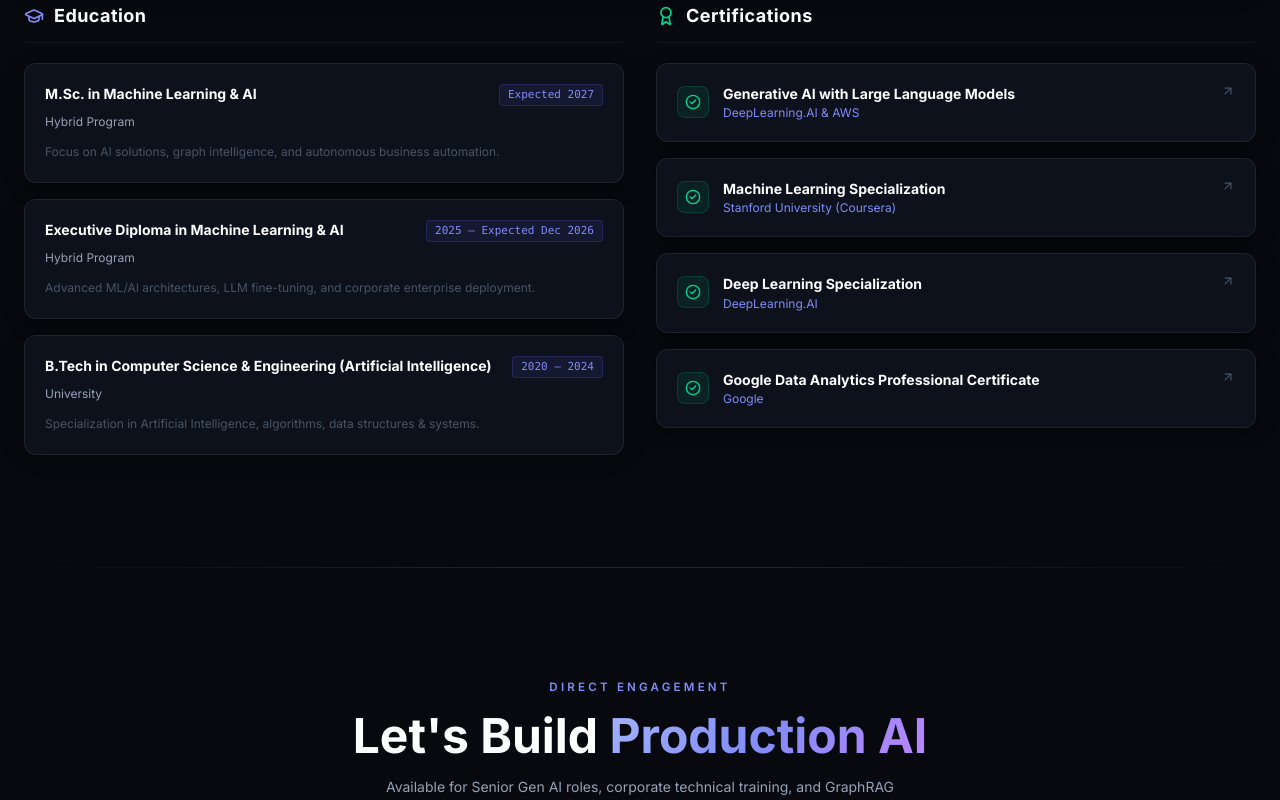
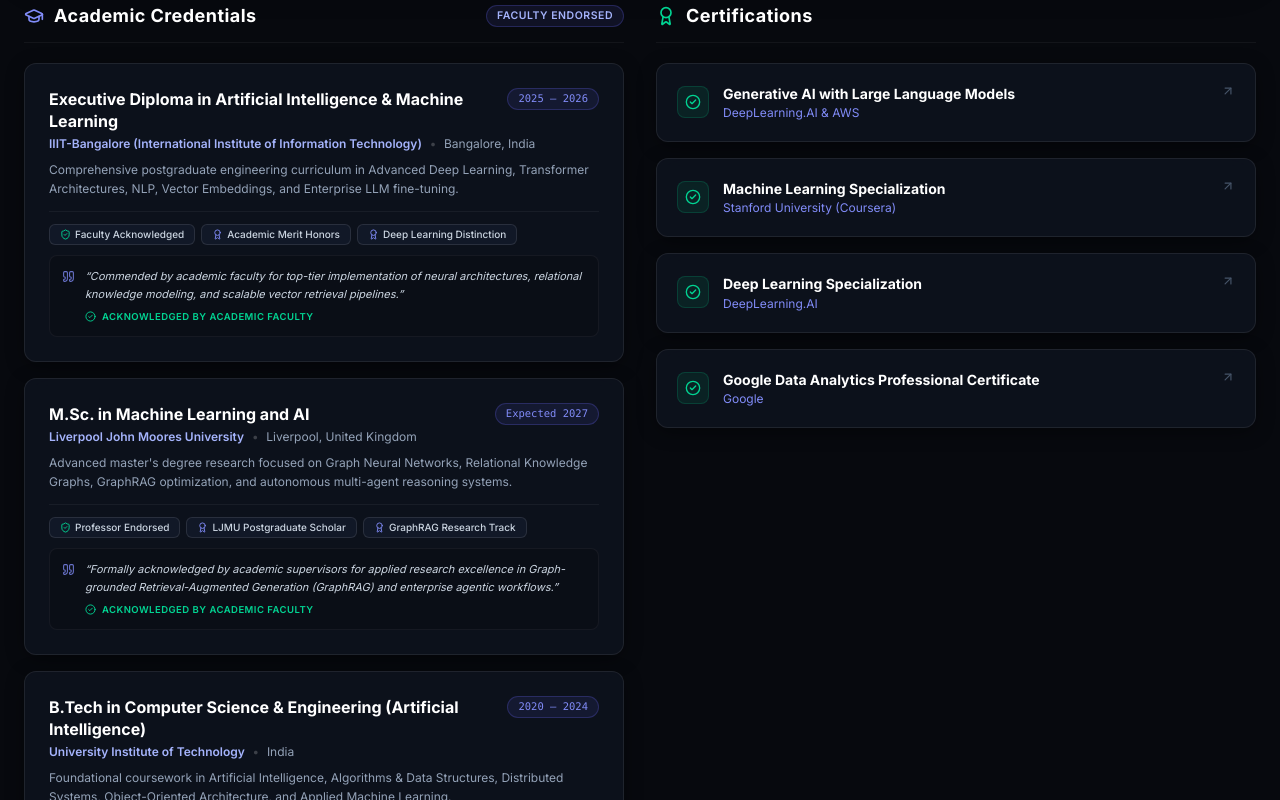
Before and after one commit to abhigurjar101/portfolio, a Next.js app: page / in a window 1280 px wide. Shown: the part 8920-9720 px from the top of the page. Built offline with nearby package versions, Linux system fonts and the light colour scheme.

Commit message:
feat: add Executive Diploma from IIIT-Bangalore and Masters from LJMU with professor acknowledgments and badges

```diff
--- a/components/credentials/Credentials.tsx
+++ b/components/credentials/Credentials.tsx
@@ -1,7 +1,7 @@
 "use client";
 
 import { profile } from "@/data/profile";
-import { GraduationCap, Award, CheckCircle2, ShieldCheck, ArrowUpRight } from "lucide-react";
+import { GraduationCap, Award, CheckCircle2, ShieldCheck, ArrowUpRight, Quote } from "lucide-react";
 import OfferLetterModal from "@/components/ui/OfferLetterModal";
 
 export default function Credentials() {
@@ -46,28 +46,82 @@
         </div>
 
         {/* Two-column layout: Education & Certifications */}
-        <div className="grid md:grid-cols-2 gap-8">
+        <div className="grid md:grid-cols-2 gap-8 items-start">
           {/* Education Column */}
           <div className="flex flex-col gap-5">
-            <div className="flex items-center gap-2.5 pb-3 border-b border-white/5">
-              <GraduationCap size={20} className="text-[#818cf8]" />
-              <h3 className="text-lg font-bold text-white tracking-wide">Education</h3>
+            <div className="flex items-center justify-between pb-3 border-b border-white/5">
+              <div className="flex items-center gap-2.5">
+                <GraduationCap size={20} className="text-[#818cf8]" />
+                <h3 className="text-lg font-bold text-white tracking-wide">Academic Credentials</h3>
+              </div>
+              <span className="text-[10.5px] font-semibold uppercase tracking-wider px-2.5 py-0.5 rounded-full bg-[#6366f1]/10 text-[#a5b4fc] border border-[#6366f1]/25">
+                Faculty Endorsed
+              </span>
             </div>
 
             <div className="flex flex-col gap-4">
               {profile.education.map((item, idx) => (
                 <div
                   key={idx}
-                  className="card-glass rounded-xl p-5 border border-white/5 hover:border-[#6366f1]/30 transition-all duration-300 flex flex-col gap-2"
+                  className="card-glass rounded-xl p-5 sm:p-6 border border-white/10 hover:border-[#6366f1]/40 transition-all duration-300 flex flex-col justify-between gap-3 relative overflow-hidden group shadow-lg"
                 >
-                  <div className="flex items-start justify-between gap-3">
-                    <h4 className="text-sm font-bold text-white leading-snug">{item.degree}</h4>
-                    <span className="text-[11px] font-mono text-[#818cf8] shrink-0 bg-[#6366f1]/10 px-2 py-0.5 rounded border border-[#6366f1]/20">
-                      {item.period}
-                    </span>
+                  {/* Subtle top indicator beam */}
+                  <div className="absolute top-0 left-0 right-0 h-[2px] bg-gradient-to-r from-transparent via-[#6366f1]/40 to-transparent opacity-0 group-hover:opacity-100 transition-opacity" />
+
+                  {/* Degree title & Period */}
+                  <div>
+                    <div className="flex items-start justify-between gap-3 mb-1">
+                      <h4 className="text-sm sm:text-base font-bold text-white leading-snug">
+                        {item.degree}
+                      </h4>
+                      <span className="text-[10.5px] font-mono text-[#818cf8] shrink-0 bg-[#6366f1]/10 px-2.5 py-0.5 rounded-full border border-[#6366f1]/25">
+                        {item.period}
+                      </span>
+                    </div>
+
+                    {/* Institution & Location */}
+                    <div className="flex items-center gap-2 text-xs font-semibold text-[#a5b4fc] mb-2">
+                      <span>{item.institution}</span>
+                      <span className="text-white/20">•</span>
+                      <span className="text-[#94a3b8] font-normal">{item.location}</span>
+                    </div>
+
+                    <p className="text-xs text-[#94a3b8] leading-relaxed">{item.details}</p>
                   </div>
-                  <p className="text-xs text-[#94a3b8]">{item.institution}</p>
-                  <p className="text-xs text-[#475569] leading-relaxed mt-1">{item.details}</p>
+
+                  {/* Professor Badges & Faculty Acknowledgment */}
+                  <div className="pt-3 border-t border-white/5 flex flex-col gap-2.5">
+                    {/* Badges strip */}
+                    <div className="flex flex-wrap items-center gap-1.5">
+                      {item.badges.map((badge, bIdx) => (
+                        <span
+                          key={bIdx}
+                          className="inline-flex items-center gap-1 px-2.5 py-0.5 rounded-md bg-[#111827] border border-white/10 text-[10px] font-medium text-[#cbd5e1] group-hover:border-[#6366f1]/30 transition-colors"
+                        >
+                          {bIdx === 0 ? (
+                            <ShieldCheck size={11} className="text-emerald-400 shrink-0" />
+                          ) : (
+                            <Award size={11} className="text-[#818cf8] shrink-0" />
+                          )}
+                          <span>{badge}</span>
+                        </span>
+                      ))}
+                    </div>
+
+                    {/* Professor / Faculty Acknowledgment Quote Block */}
+                    <div className="p-3 rounded-lg bg-[#0a0e17]/80 border border-white/5 flex items-start gap-2.5">
+                      <Quote size={13} className="text-[#818cf8] shrink-0 mt-0.5 opacity-80" />
+                      <div className="flex-1">
+                        <p className="text-[11px] text-[#cbd5e1] leading-relaxed italic">
+                          &ldquo;{item.facultyAcknowledgment}&rdquo;
+                        </p>
+                        <div className="flex items-center gap-1.5 mt-1.5 text-[9.5px] font-semibold tracking-wider uppercase text-emerald-400">
+                          <CheckCircle2 size={11} />
+                          <span>Acknowledged by Academic Faculty</span>
+                        </div>
+                      </div>
+                    </div>
+                  </div>
                 </div>
               ))}
             </div>
--- a/data/profile.ts
+++ b/data/profile.ts
@@ -24,22 +24,40 @@
   },
   education: [
     {
-      degree: "M.Sc. in Machine Learning & AI",
-      institution: "Hybrid Program",
-      period: "Expected 2027",
-      details: "Focus on AI solutions, graph intelligence, and autonomous business automation.",
+      degree: "Executive Diploma in Artificial Intelligence & Machine Learning",
+      institution: "IIIT-Bangalore (International Institute of Information Technology)",
+      location: "Bangalore, India",
+      period: "2025 – 2026",
+      status: "Executive Postgraduate Program",
+      details:
+        "Comprehensive postgraduate engineering curriculum in Advanced Deep Learning, Transformer Architectures, NLP, Vector Embeddings, and Enterprise LLM fine-tuning.",
+      badges: ["Faculty Acknowledged", "Academic Merit Honors", "Deep Learning Distinction"],
+      facultyAcknowledgment:
+        "Commended by academic faculty for top-tier implementation of neural architectures, relational knowledge modeling, and scalable vector retrieval pipelines.",
     },
     {
-      degree: "Executive Diploma in Machine Learning & AI",
-      institution: "Hybrid Program",
-      period: "2025 – Expected Dec 2026",
-      details: "Advanced ML/AI architectures, LLM fine-tuning, and corporate enterprise deployment.",
+      degree: "M.Sc. in Machine Learning and AI",
+      institution: "Liverpool John Moores University",
+      location: "Liverpool, United Kingdom",
+      period: "Expected 2027",
+      status: "Postgraduate Master's Degree (Research Track)",
+      details:
+        "Advanced master's degree research focused on Graph Neural Networks, Relational Knowledge Graphs, GraphRAG optimization, and autonomous multi-agent reasoning systems.",
+      badges: ["Professor Endorsed", "LJMU Postgraduate Scholar", "GraphRAG Research Track"],
+      facultyAcknowledgment:
+        "Formally acknowledged by academic supervisors for applied research excellence in Graph-grounded Retrieval-Augmented Generation (GraphRAG) and enterprise agentic workflows.",
     },
     {
       degree: "B.Tech in Computer Science & Engineering (Artificial Intelligence)",
-      institution: "University",
+      institution: "University Institute of Technology",
+      location: "India",
       period: "2020 – 2024",
-      details: "Specialization in Artificial Intelligence, algorithms, data structures & systems.",
+      status: "Undergraduate Degree",
+      details:
+        "Foundational coursework in Artificial Intelligence, Algorithms & Data Structures, Distributed Systems, Object-Oriented Architecture, and Applied Machine Learning.",
+      badges: ["CSE AI Graduate", "Capstone Distinction"],
+      facultyAcknowledgment:
+        "Recognized by department faculty for capstone project innovation applying automated machine learning models to real-world data pipelines.",
     },
   ],
   certifications: [
```
